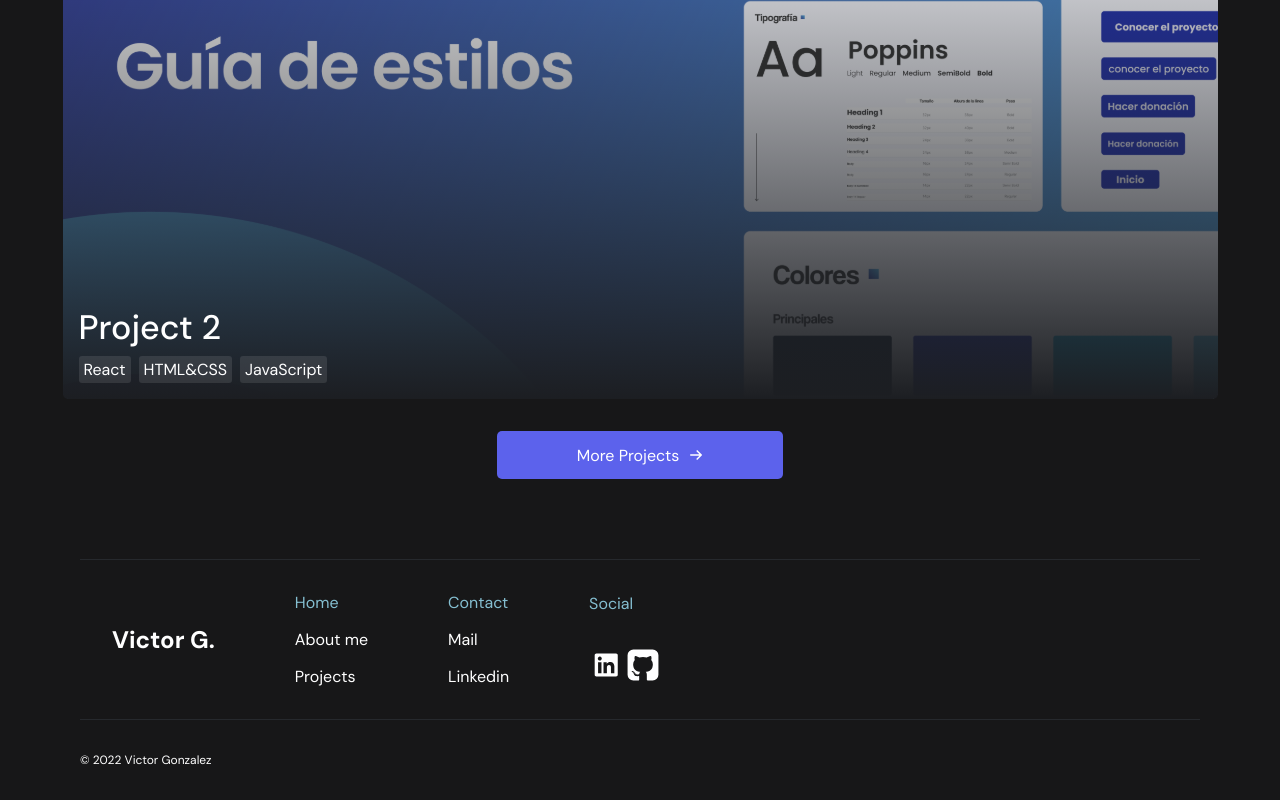
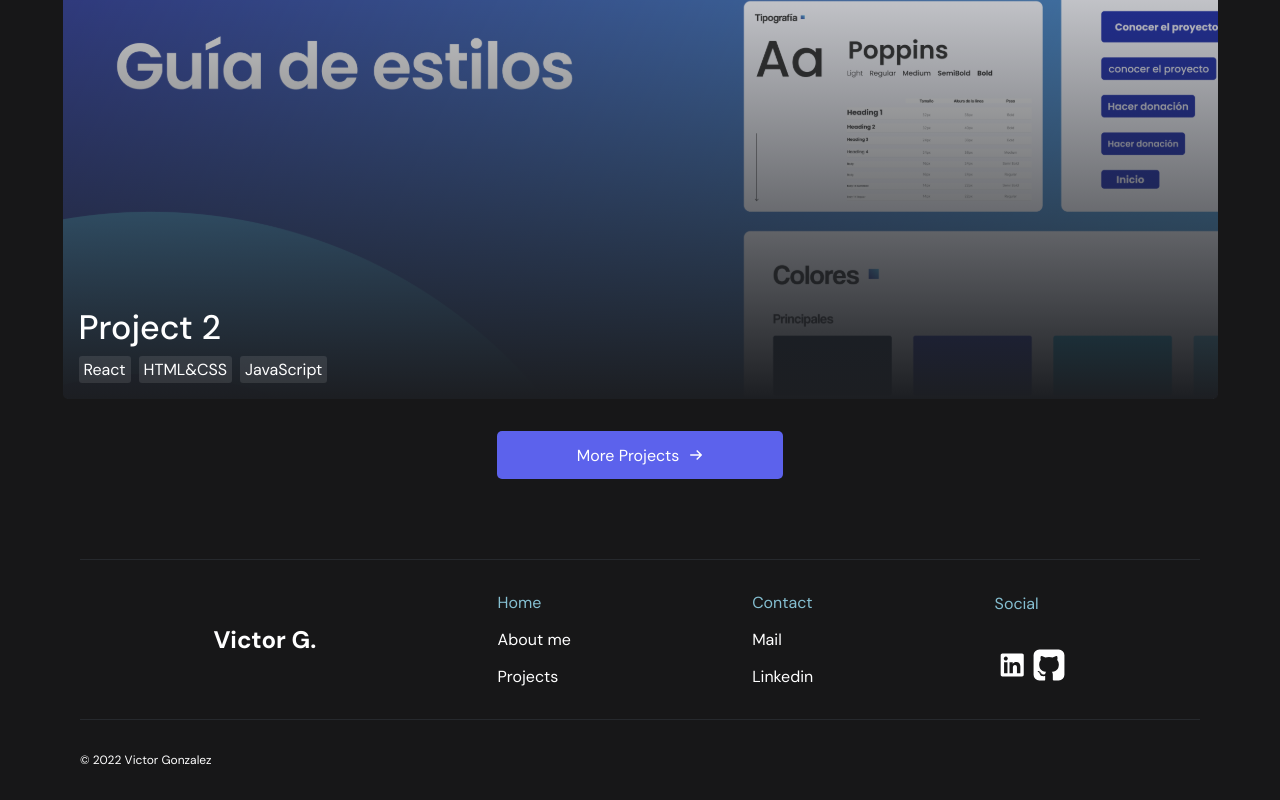
Before and after one commit to Vgonma/Profesional-Portfolio, a React (Vite) app: page / in a window 1280 px wide. Shown: the part 2401-3201 px from the top of the page. Built offline with nearby package versions, Linux system fonts and the light colour scheme.

Commit message:
changed footer spacing

```diff
--- a/src/App.css
+++ b/src/App.css
@@ -241,6 +241,7 @@ img {
   padding: 2rem;
   display: flex;
   align-items: center;
+  justify-content: space-evenly;
   gap: 5rem;
 }
 
```
